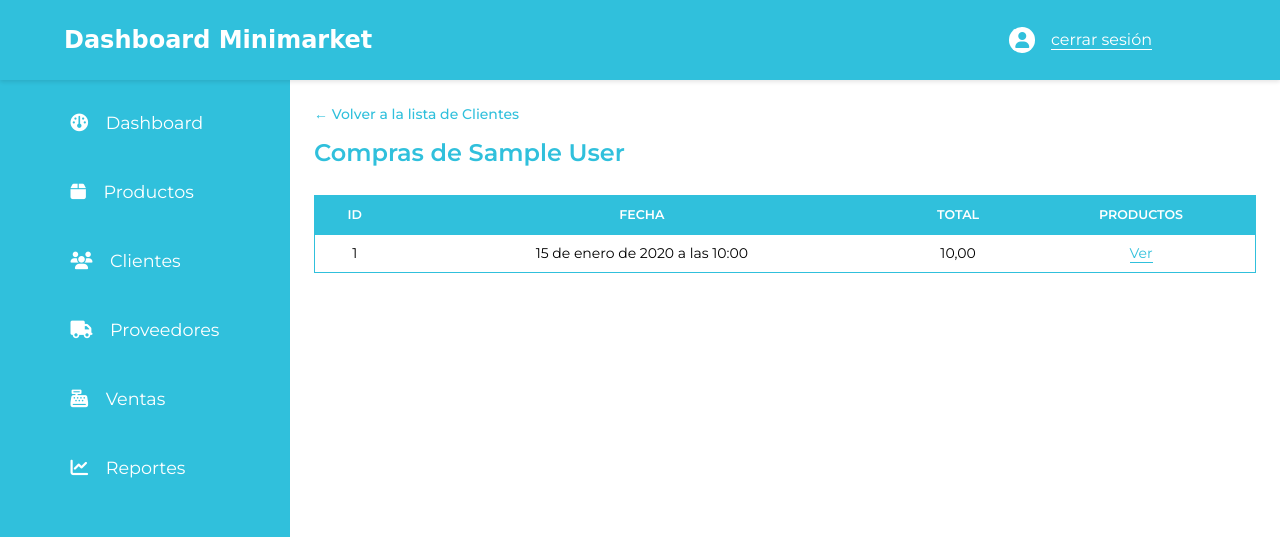
After one commit to AndresDev-20/Minimarket_FullStack_Django, a Django app: page /customers/purchases/1/ in a window 1280 px wide. The commit adds this page. Shown: the top 537 px of the page. Run offline with Django 5.2, Linux system fonts and the light colour scheme; tables that the repository leaves empty hold one stand-in row (values such as "Sample post").

Commit message:
New Update

```diff
--- a/apps/customers/templates/customers.html
+++ b/apps/customers/templates/customers.html
@@ -31,7 +31,9 @@
       <td>{{ customer.email }}</td>
       <td>{{ customer.phone_number }}</td>
       <td>{{ customer.created_at }}</td>
-      <td>Ver Compras</td>
+      <td>
+        <a href="{% url 'customer_purchases' customer.id %}" class="Button__view-purchases">Ver Compras</a>
+      </td>
       <td class="Buttons__actions">
         <a class="Button__edit" href="{% url 'edit_customer' customer.id %}">Editar</a>
         <form method="POST" action="{% url 'delete_customer' customer.id %}" class="Button__delete-form">
--- /dev/null
+++ b/apps/customers/templates/purchases.html
@@ -0,0 +1,35 @@
+{% extends 'dashboard.html' %}
+
+{% block dashboard_content %}
+<div class="Purchases__customer">
+  <a href="{% url 'customer' %}" class="Purchases__customer-back">← Volver a la lista de Clientes</a>
+
+  <h1 class="Purchases__customer-title"> Compras de {{ customer.first_name }} {{ customer.last_name }}</h1>
+ <table>
+    <thead>
+      <tr>
+        <th>ID</th>
+        <th>Fecha</th>
+        <th>Total</th>
+        <th>Productos</th>
+      </tr>
+    </thead>
+    <tbody>
+      {% for sale in sales %}
+      <tr>
+        <td>{{ sale.id }}</td>
+        <td>{{ sale.date }}</td>
+        <td>{{ sale.total }}</td>
+        <td>
+            <a href="{% url 'customer_detail_sale' sale.id %}" class="Button__view-purchases">Ver</a>
+        </td>
+      </tr>
+      {% empty %}
+      <tr>
+        <td colspan="4">No hay compras registradas para este cliente.</td>
+      </tr>
+      {% endfor %}
+    </tbody>
+  </table>
+</div>
+{% endblock %}
--- a/apps/customers/urls.py
+++ b/apps/customers/urls.py
@@ -7,4 +7,6 @@ urlpatterns = [
     path('create/', views.Customer_create, name='create_customer'),
     path('edit/<int:pk>/', views.Customer_edit, name='edit_customer'),
     path('delete/<int:pk>/', views.Customer_delete, name='delete_customer'),
+    path('purchases/<int:pk>/', views.customer_purchases, name='customer_purchases'),
+    path('detail/<int:pk>/', views.customer_detail_sale, name='customer_detail_sale'),
 ]
--- a/apps/customers/views.py
+++ b/apps/customers/views.py
@@ -1,6 +1,7 @@
 from django.shortcuts import render, redirect
 from .models import Customer
 from .forms import CustomerForm
+from apps.sales.models import Sale, SalesDetail
 
 # Create your views here.
 def customer(request):
@@ -46,3 +47,15 @@ def Customer_delete(request, pk):
         customer.delete()
         return redirect('customer')
     return render(request, 'delete.html', {'customer': customer})
+
+
+# view customer purchases
+def customer_purchases(request, pk):
+    customer = Customer.objects.get(id=pk)
+    sales = Sale.objects.filter(customer=customer)
+    return render(request, 'purchases.html', {'customer': customer, 'sales': sales})
+
+def customer_detail_sale(request, pk):
+    customer = Customer.objects.get(id=pk)
+    detail_sales = SalesDetail.objects.filter(sale__customer=customer)
+    return render(request, 'customer_detail.html', {'customer': customer, 'detail_sales': detail_sales})
--- a/static/css/style.css
+++ b/static/css/style.css
@@ -483,6 +483,7 @@ td {
   margin-bottom: 1em;
 }
 
+
 /* Estilos para la tabla de proveedores */
 .Suppliers {
   padding: 1.5em;
@@ -518,6 +519,44 @@ td {
   cursor: pointer;
   transition: background 0.2s ease-in-out;
 }
+
+.Button__view-purchases {
+  border: none;
+  border-bottom: 1px solid var(--primary-color);
+  color: var(--primary-color);
+  cursor: pointer;
+  transition: background 0.2s ease-in-out;
+}
+
+
+/* Estilos para la tabla de compras de cada usuario */
+.Purchases__customer {
+  padding: 1.5em;
+}
+
+.Purchases__customer-title {
+  font-size: 1.5em;
+  font-weight: 600;
+  color: var(--primary-color);
+}
+
+.Purchases__customer-back {
+  display: inline-block;
+  margin-bottom: 15px;
+  font-size: 14px;
+  color: var(--primary-color);
+  text-decoration: none;
+  font-weight: 500;
+}
+
+.Purchases__customer-back:hover {
+  text-decoration: underline;
+}
+
+.detail__purchase{
+  padding: 1.5em;
+}
+
 
 /* estilos de formularios */
 .product-form {
```
Also changed, not shown: apps/customers/templates/customer_detail.html (added, +32 -0 lines).
